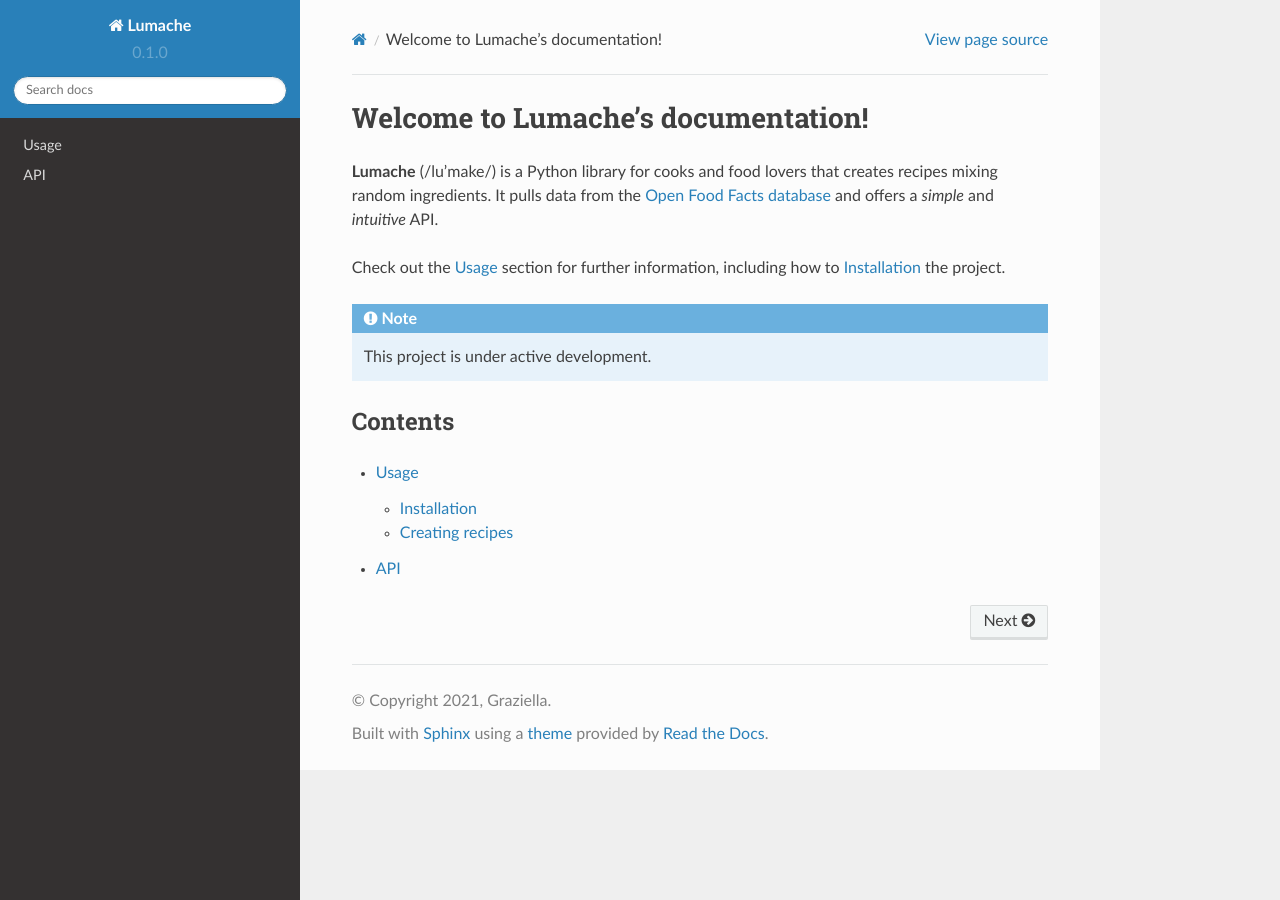
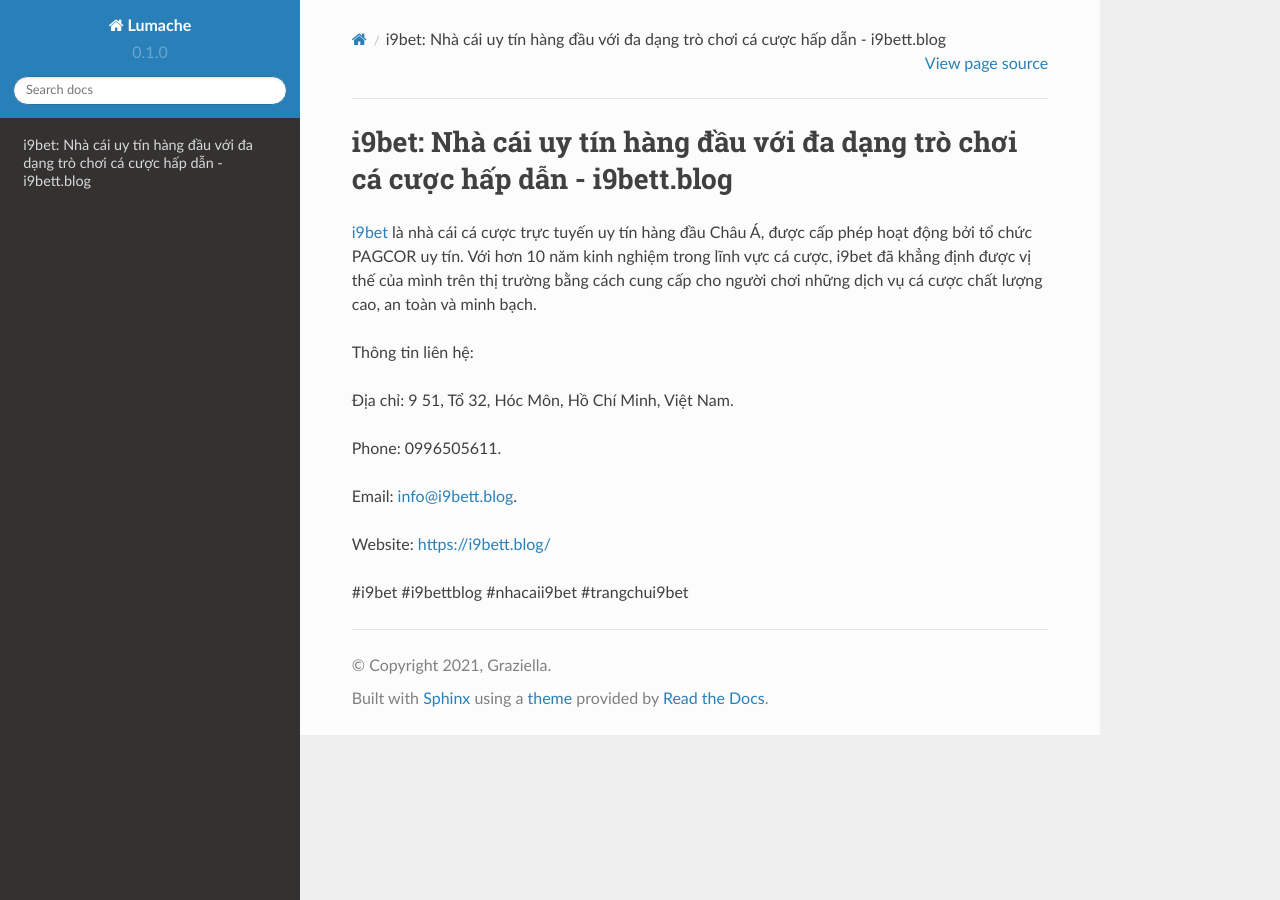
Before and after one commit to socialentity/i9bettblog, a Sphinx documentation site: the page built from docs/source/index.rst, in a window 1280 px wide. Built offline with Sphinx 7.4.7 and the Read the Docs theme 2.0.0, drawn with Linux system fonts in a browser that asks for light colours.

Commit message:
Update index.rst

```diff
--- a/docs/source/index.rst
+++ b/docs/source/index.rst
@@ -1,22 +1,16 @@
-Welcome to Lumache's documentation!
+i9bet: Nhà cái uy tín hàng đầu với đa dạng trò chơi cá cược hấp dẫn - i9bett.blog
 ===================================
 
-**Lumache** (/lu'make/) is a Python library for cooks and food lovers
-that creates recipes mixing random ingredients.
-It pulls data from the `Open Food Facts database <https://world.openfoodfacts.org/>`_
-and offers a *simple* and *intuitive* API.
+`i9bet <https://i9bett.blog/>`_ là nhà cái cá cược trực tuyến uy tín hàng đầu Châu Á, được cấp phép hoạt động bởi tổ chức PAGCOR uy tín. Với hơn 10 năm kinh nghiệm trong lĩnh vực cá cược, i9bet đã khẳng định được vị thế của mình trên thị trường bằng cách cung cấp cho người chơi những dịch vụ cá cược chất lượng cao, an toàn và minh bạch.
 
-Check out the :doc:`usage` section for further information, including
-how to :ref:`installation` the project.
+Thông tin liên hệ:
 
-.. note::
+Địa chỉ: 9 51, Tổ 32, Hóc Môn, Hồ Chí Minh, Việt Nam.
 
-   This project is under active development.
+Phone: 0996505611.
 
-Contents
---------
+Email: info@i9bett.blog.
 
-.. toctree::
+Website: https://i9bett.blog/
 
-   usage
-   api
+#i9bet #i9bettblog #nhacaii9bet #trangchui9bet
```
